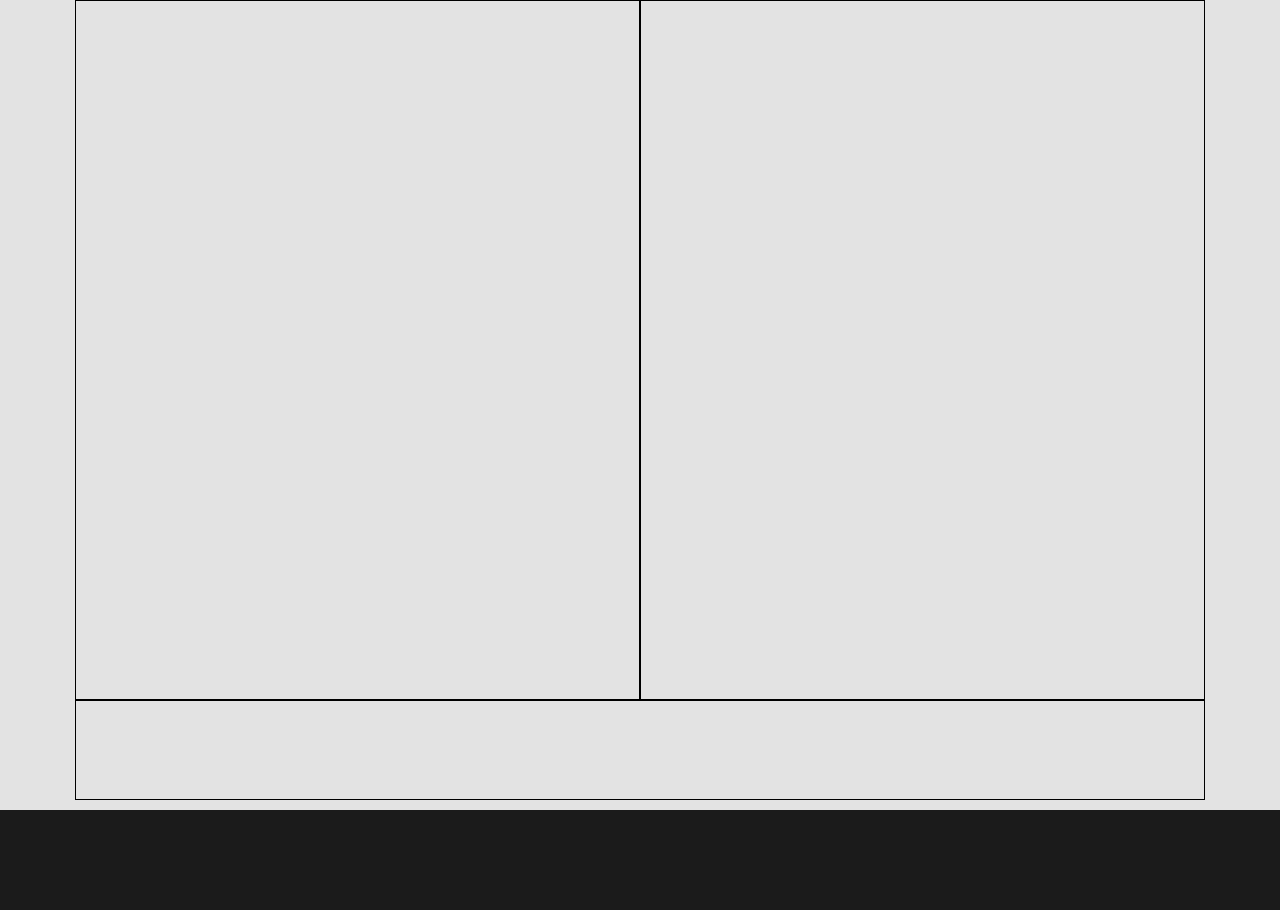
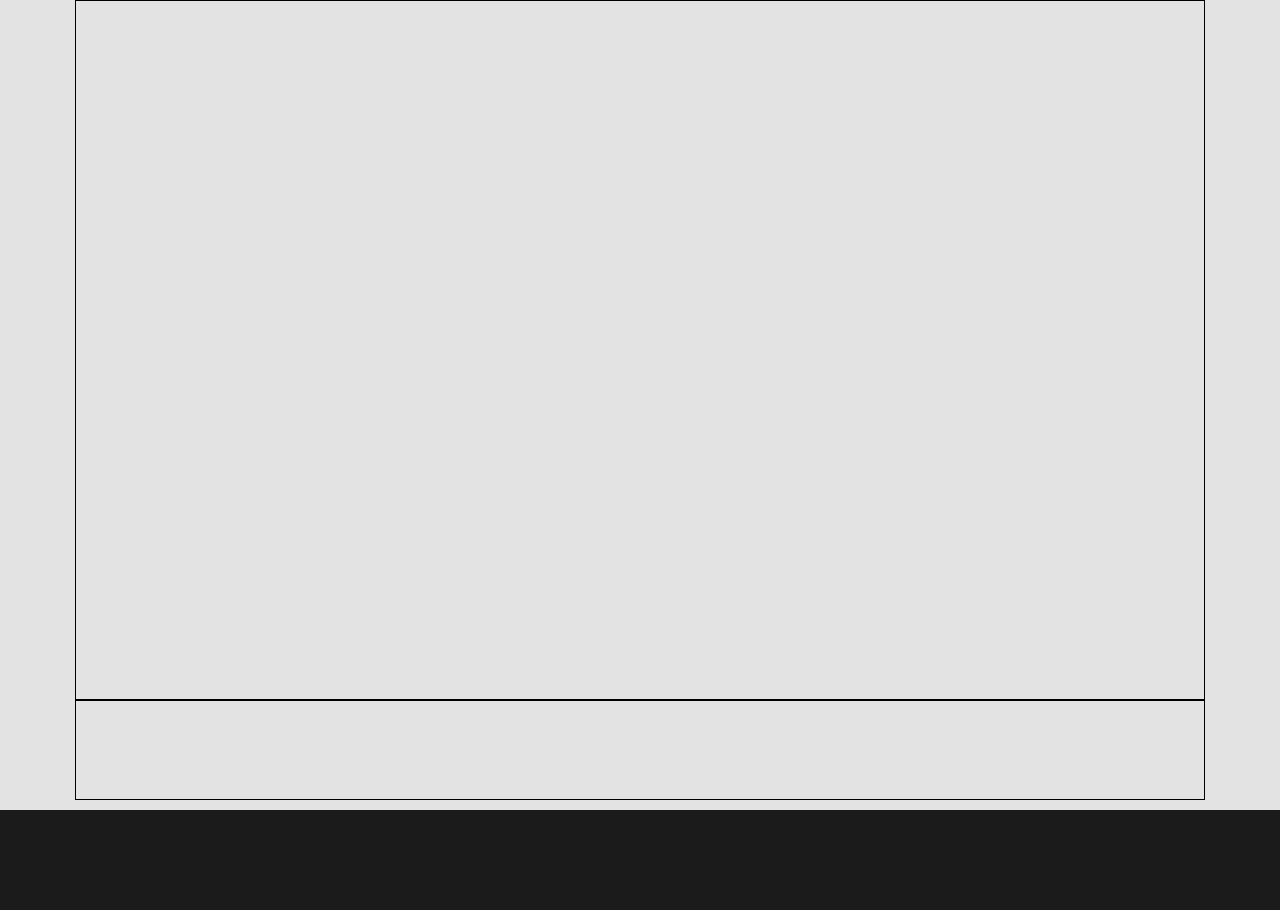
Before and after one commit to NivekL/EdgeFrame-master-thesis, a PHP site: page / in a window 1280 px wide. Shown: the part 192-1102 px from the top of the page. Run offline with PHP 8.4, Linux system fonts and the light colour scheme; some libraries are stand-ins or nearby versions.

Commit message:
Removed a div and changed structure

```diff
--- a/index.php
+++ b/index.php
@@ -61,11 +61,7 @@
 
 </header>
 
-<div id="left-div" class="col-xs-12 col-md-6 left-col">
-
-</div>
-
-<div id="right-div" class="col-xs-12 col-md-6 right-col">
+<div id="left-div" class="col-xs-12 col-md-12 left-col">
 
 </div>
 
```
